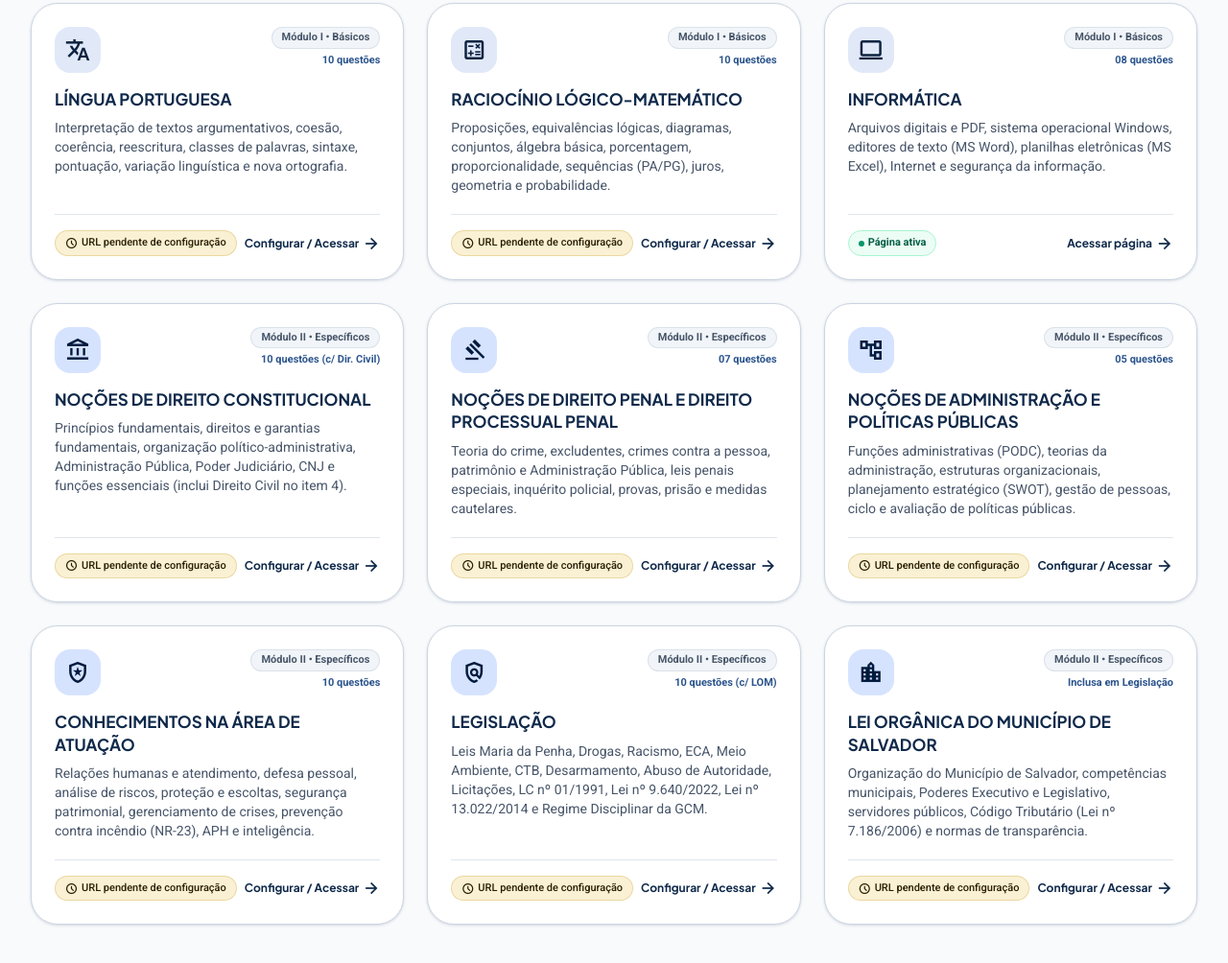
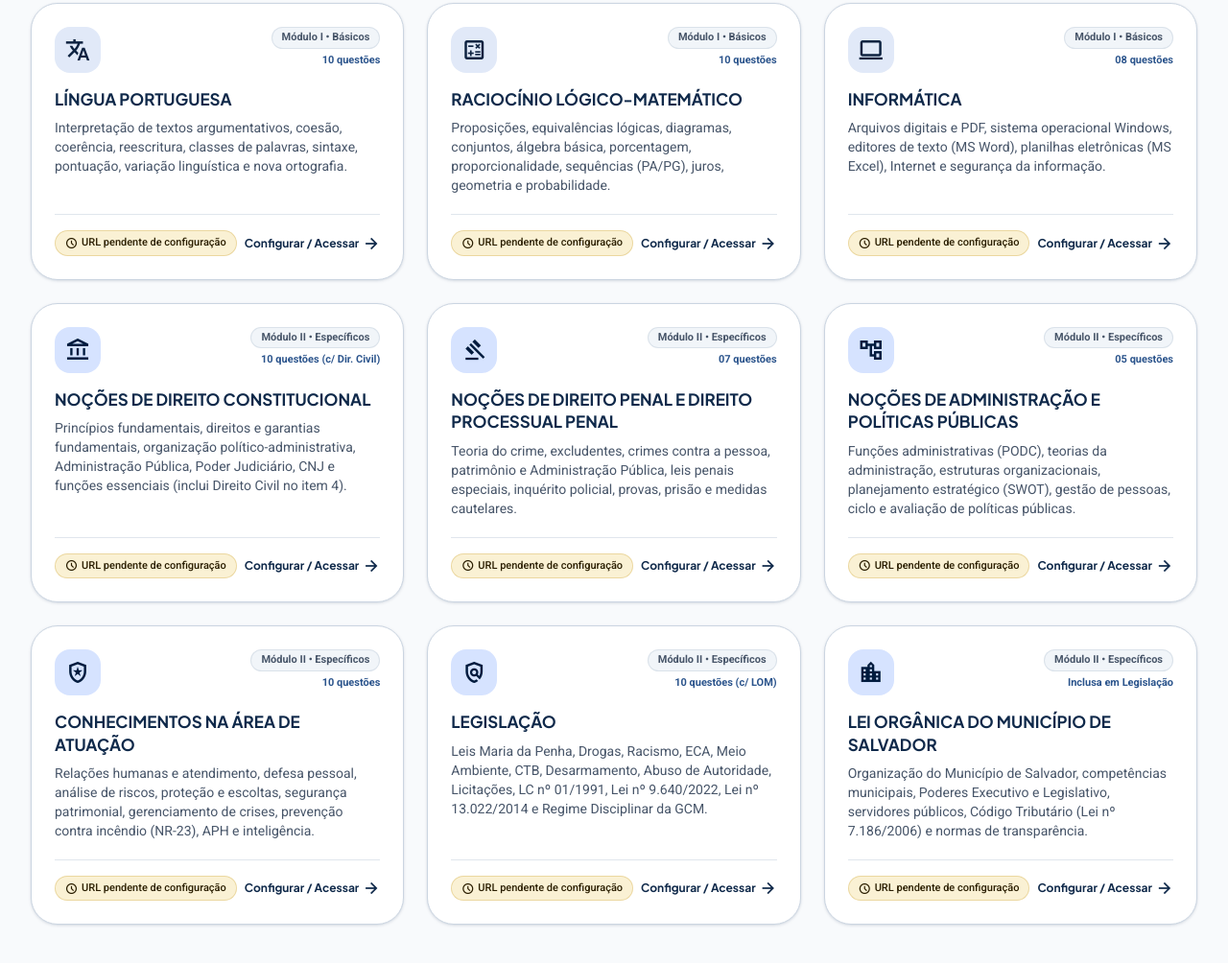
Before and after one commit to leojesusdev/revisao-concurso-gcm, a plain HTML site: page index.html in a window 1280 px wide. Shown: the part 4504-5508 px from the top of the page at 96% size. Drawn offline with nearby package versions, Linux system fonts and the light colour scheme.

Commit message:
update index.html

```diff
--- a/index.html
+++ b/index.html
@@ -1326,7 +1326,7 @@
         descricao: "Arquivos digitais e PDF, sistema operacional Windows, editores de texto (MS Word), planilhas eletrônicas (MS Excel), Internet e segurança da informação.",
         questoesEdital: 8,
         pesoEditalLabel: "08 questões",
-        url: "https://shop.samsung.com/br/blackfriday?cid=br_pd_search_google_smartphones_ecommerce_24544863112-search-pau-miracle-mx-hq-gads-monks_text_201048606854_&keeplink=true&gad_source=1&gad_campaignid=24544863112&gbraid=0AAAAADJayZ3y2j1wUphoZE2DW1sTMnvep&gclid=Cj0KCQiA8aTYBhCvARIsAJFINlcrH8bInuYqA_reYjs2wK1cjPTyowQBdxoxITLmfwS6LTM63SbjvecaAtohEALw_wcB" // [INSERIR URL AQUI] -> Ex: "informatica.html"
+        url: "" // [INSERIR URL AQUI] -> Ex: "informatica.html"
       },
       {
         id: "direito-constitucional",
```
